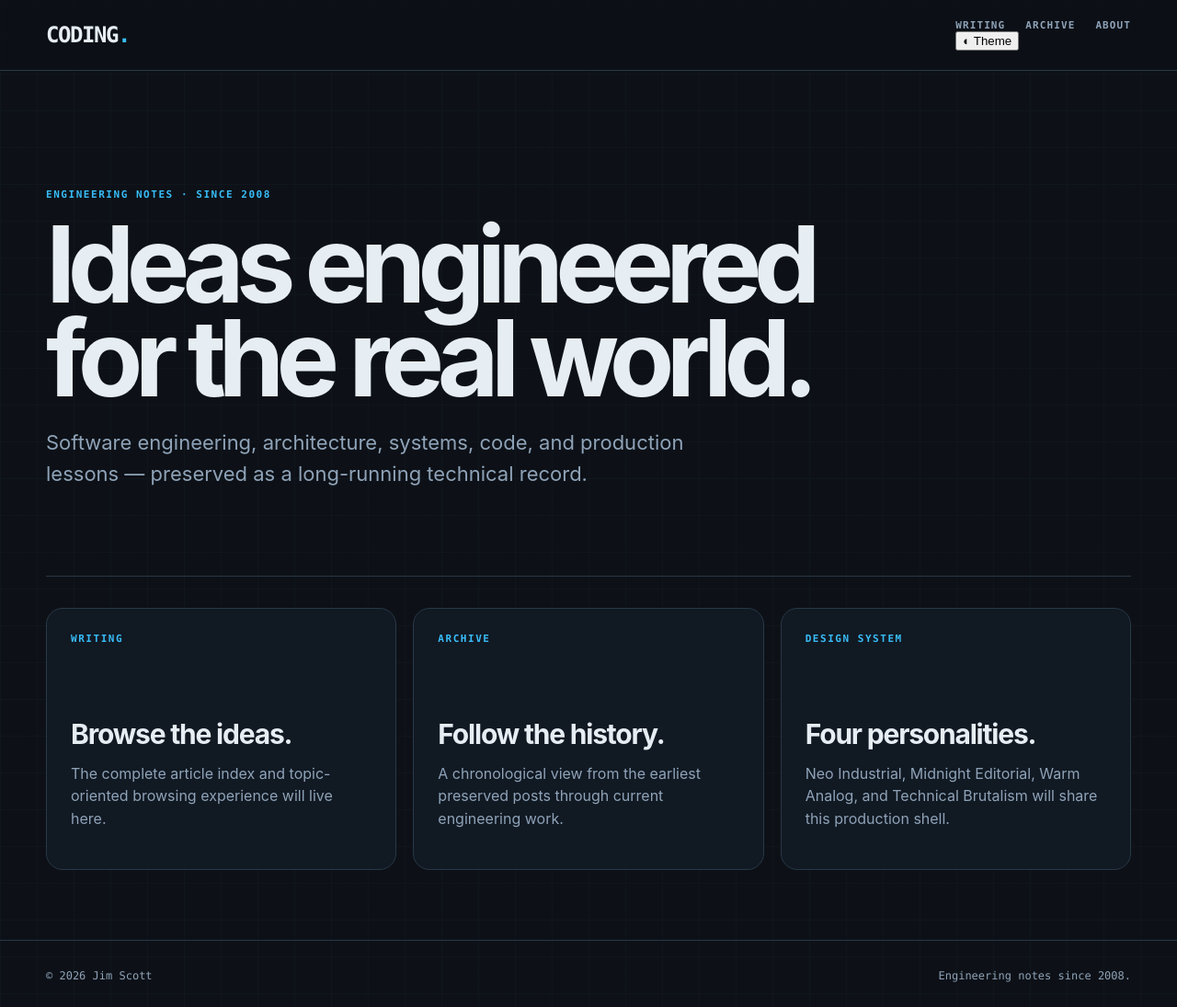
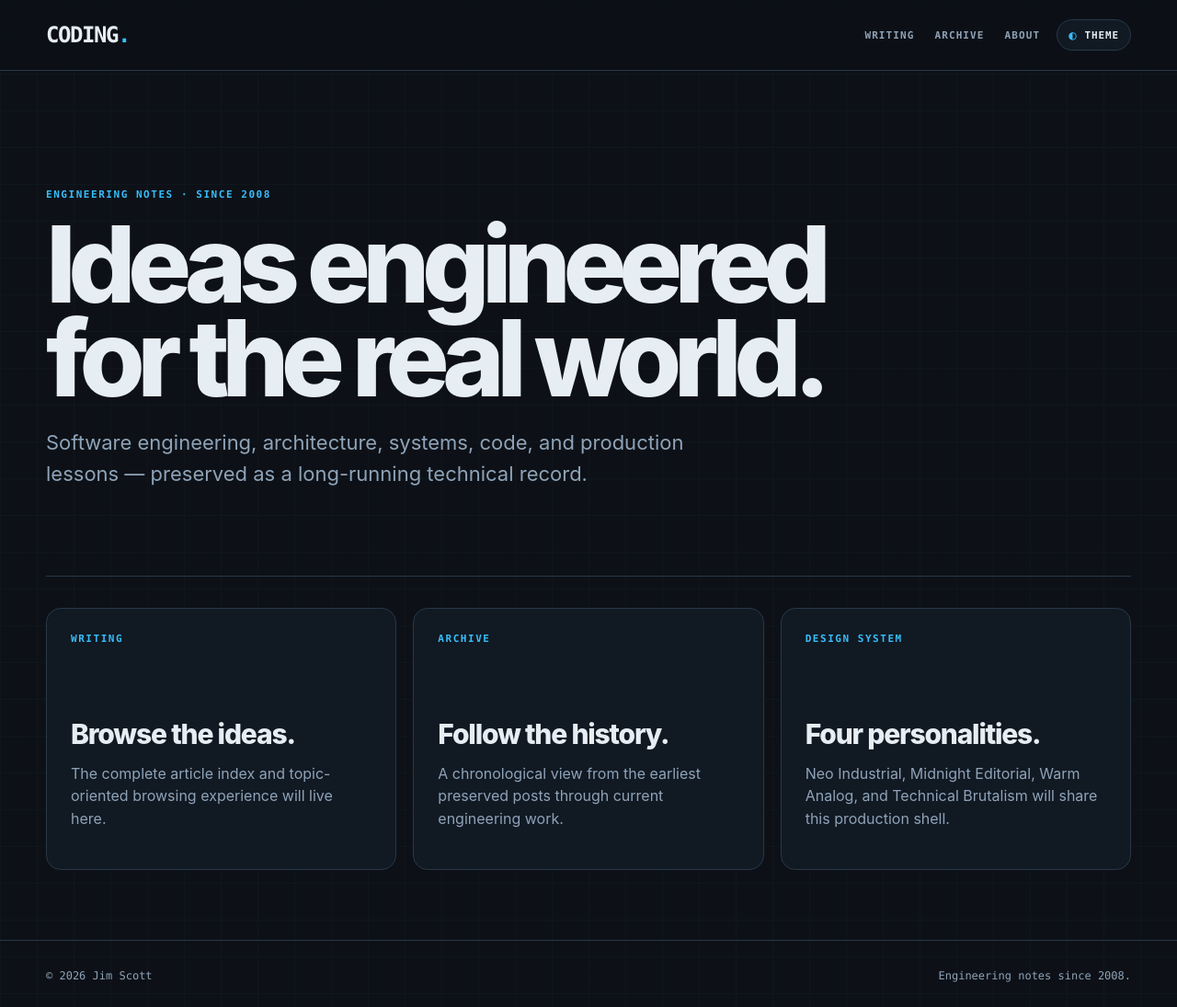
Before and after one commit to infoconex/coding-blog, a Jekyll site: the page built from index.html, in a window 1280 px wide and 1095 px high. Shown: the whole window at 92% size. Built offline with Jekyll 4.4.1, drawn with Linux system fonts in a browser that asks for light colours.

Commit message:
Load production theme stylesheet

```diff
--- a/_layouts/default.html
+++ b/_layouts/default.html
@@ -7,12 +7,14 @@
   <title>{% if page.title %}{{ page.title }} · {% endif %}{{ site.title }}</title>
   <meta name="description" content="{{ page.description | default: site.subtitle | escape }}">
   <link rel="stylesheet" href="{{ '/assets/css/site.css' | relative_url }}">
+  <link rel="stylesheet" href="{{ '/assets/css/themes.css' | relative_url }}">
   {% seo %}
   <script>
     (function () {
       try {
+        var allowed = ['neo-industrial','midnight-editorial','warm-analog','technical-brutalism'];
         var saved = localStorage.getItem('coding-theme');
-        if (saved) document.documentElement.dataset.theme = saved;
+        if (allowed.indexOf(saved) !== -1) document.documentElement.dataset.theme = saved;
       } catch (_) {}
     }());
   </script>
```
